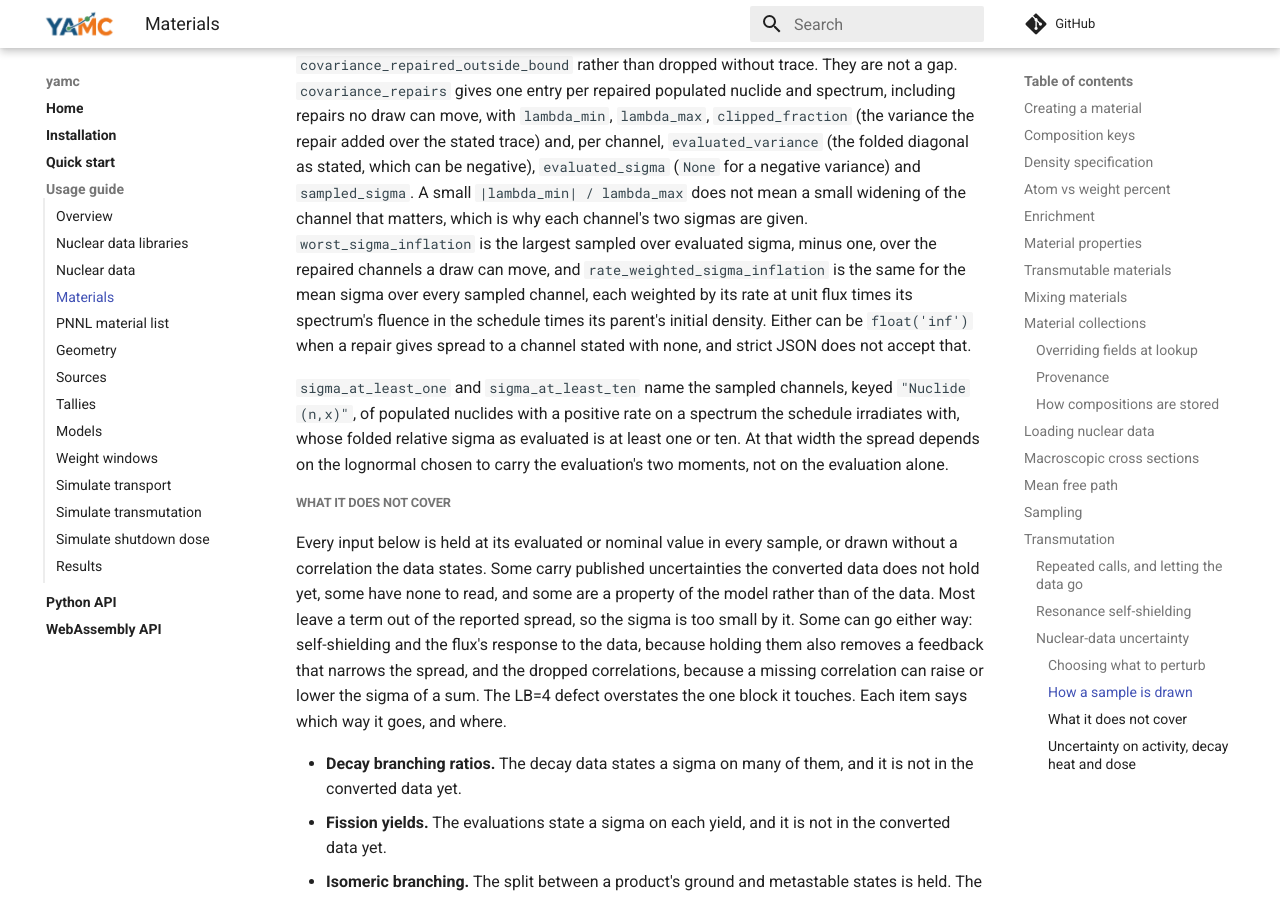
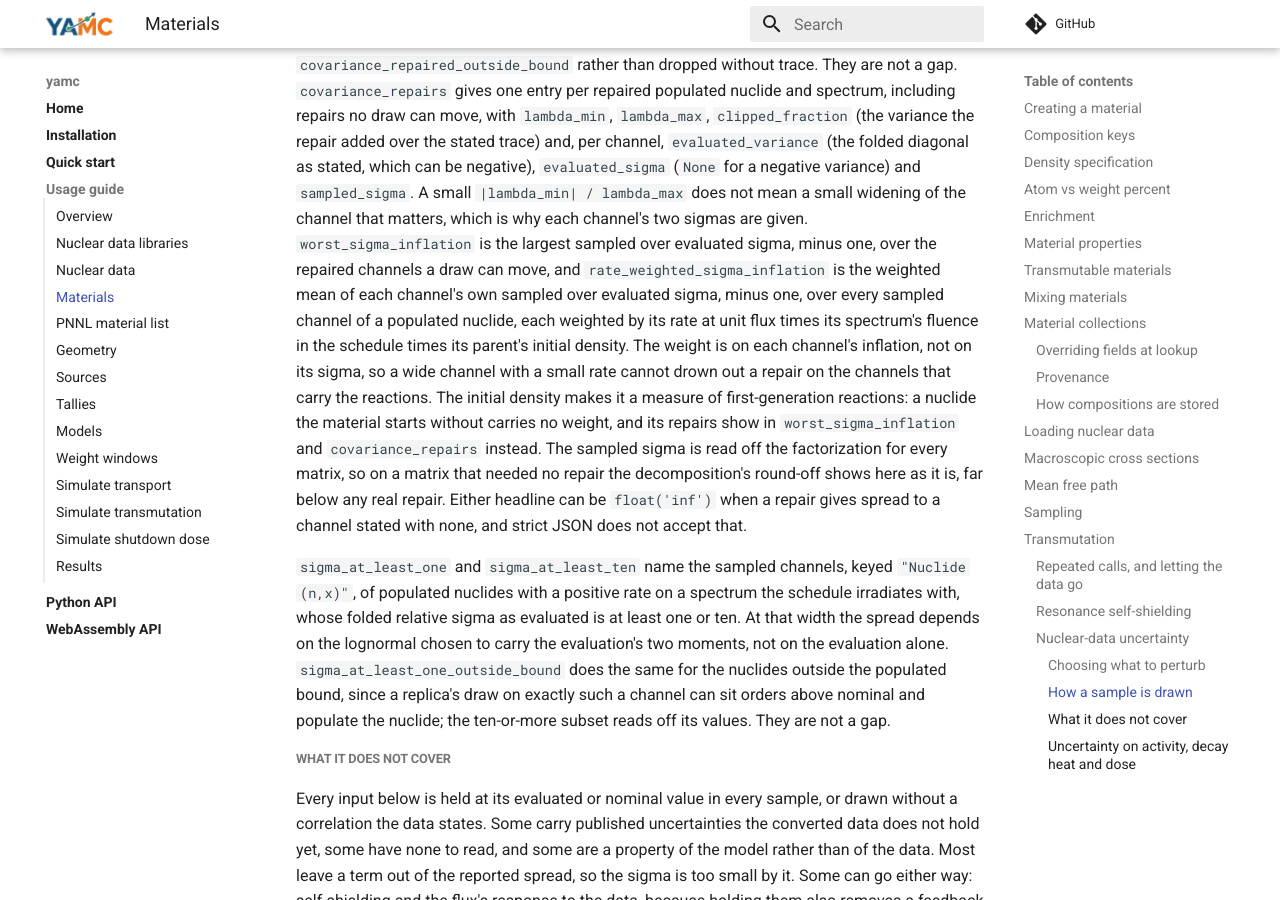
Before and after one commit to fusion-neutronics/yamc, an MkDocs documentation site: the page built from docs/materials.md, in a window 1280 px wide and 900 px high, scrolled down 13829 px. Built offline with MkDocs 1.6.1 and Material for MkDocs 9.7.7, drawn with Linux system fonts in a browser that asks for light colours; comment, search, counter and statistics services are not loaded.

Commit message:
Say the weighted headline averages each channel's inflation, and name wide channels outside the bound
The rate-weighted sigma inflation is now the weighted mean of each
channel's own sampled over evaluated sigma, so a wide channel with a small
rate cannot mask a repair on the channels that carry the reactions. Say
that it weighs by initial density and so covers first-generation reactions
only, that it shows the decomposition's round-off on matrices below the
repair threshold, and that sigma_at_least_one_outside_bound names the wide
channels of nuclides outside the populated bound.

```diff
--- a/docs/materials.md
+++ b/docs/materials.md
@@ -678,17 +678,29 @@ A small ``|lambda_min| / lambda_max`` does not mean a small widening of the
 channel that matters, which is why each channel's two sigmas are given.
 ``worst_sigma_inflation`` is the largest sampled over evaluated sigma, minus
 one, over the repaired channels a draw can move, and
-``rate_weighted_sigma_inflation`` is the same for the mean sigma over every
-sampled channel, each weighted by its rate at unit flux times its spectrum's
-fluence in the schedule times its parent's initial density. Either can be
-``float('inf')`` when a repair gives spread to a channel stated with none, and
-strict JSON does not accept that.
+``rate_weighted_sigma_inflation`` is the weighted mean of each channel's own
+sampled over evaluated sigma, minus one, over every sampled channel of a
+populated nuclide, each weighted by its rate at unit flux times its spectrum's
+fluence in the schedule times its parent's initial density. The weight is on
+each channel's inflation, not on its sigma, so a wide channel with a small rate
+cannot drown out a repair on the channels that carry the reactions. The initial
+density makes it a measure of first-generation reactions: a nuclide the material
+starts without carries no weight, and its repairs show in
+``worst_sigma_inflation`` and ``covariance_repairs`` instead. The sampled sigma
+is read off the factorization for every matrix, so on a matrix that needed no
+repair the decomposition's round-off shows here as it is, far below any real repair.
+Either headline can be ``float('inf')`` when a repair gives spread to a channel
+stated with none, and strict JSON does not accept that.
 
 ``sigma_at_least_one`` and ``sigma_at_least_ten`` name the sampled channels,
 keyed ``"Nuclide (n,x)"``, of populated nuclides with a positive rate on a
 spectrum the schedule irradiates with, whose folded relative sigma as evaluated
 is at least one or ten. At that width the spread depends on the lognormal chosen to carry
 the evaluation's two moments, not on the evaluation alone.
+``sigma_at_least_one_outside_bound`` does the same for the nuclides outside the
+populated bound, since a replica's draw on exactly such a channel can sit orders
+above nominal and populate the nuclide; the ten-or-more subset reads off its
+values. They are not a gap.
 
 ##### What it does not cover
 
```
